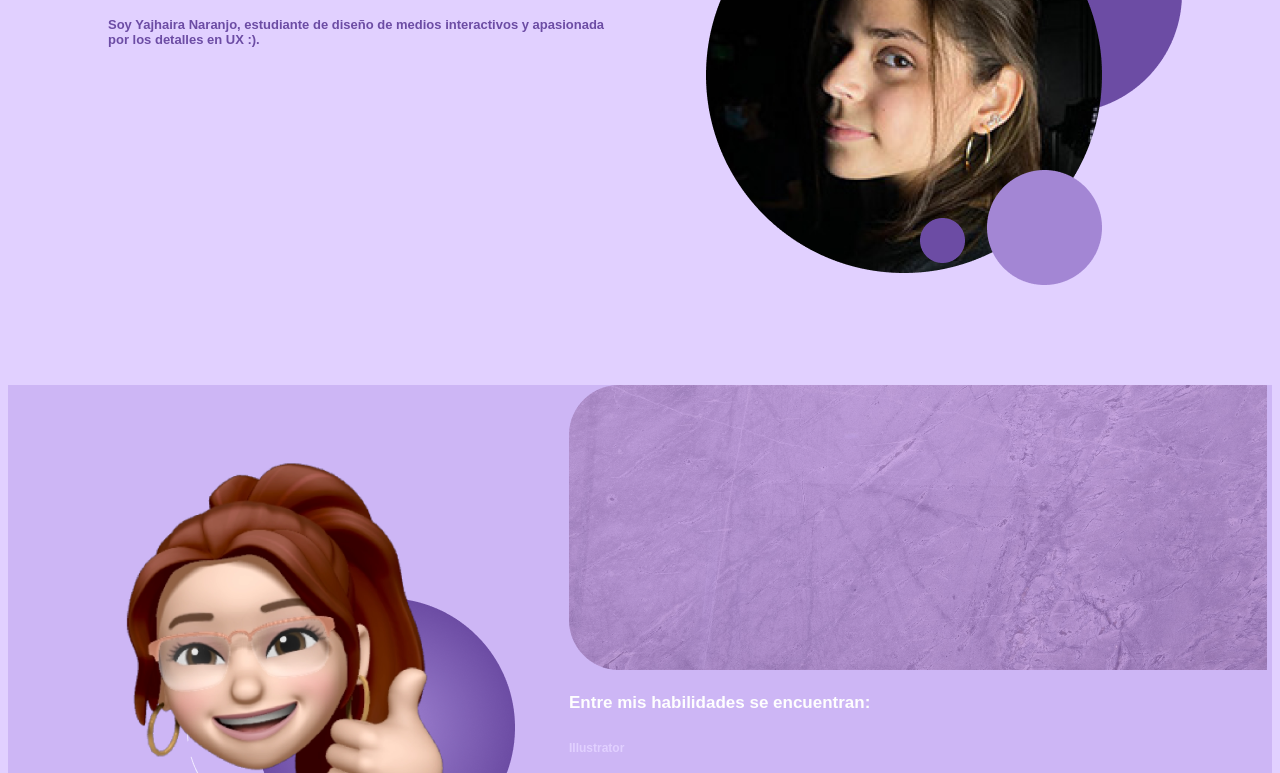
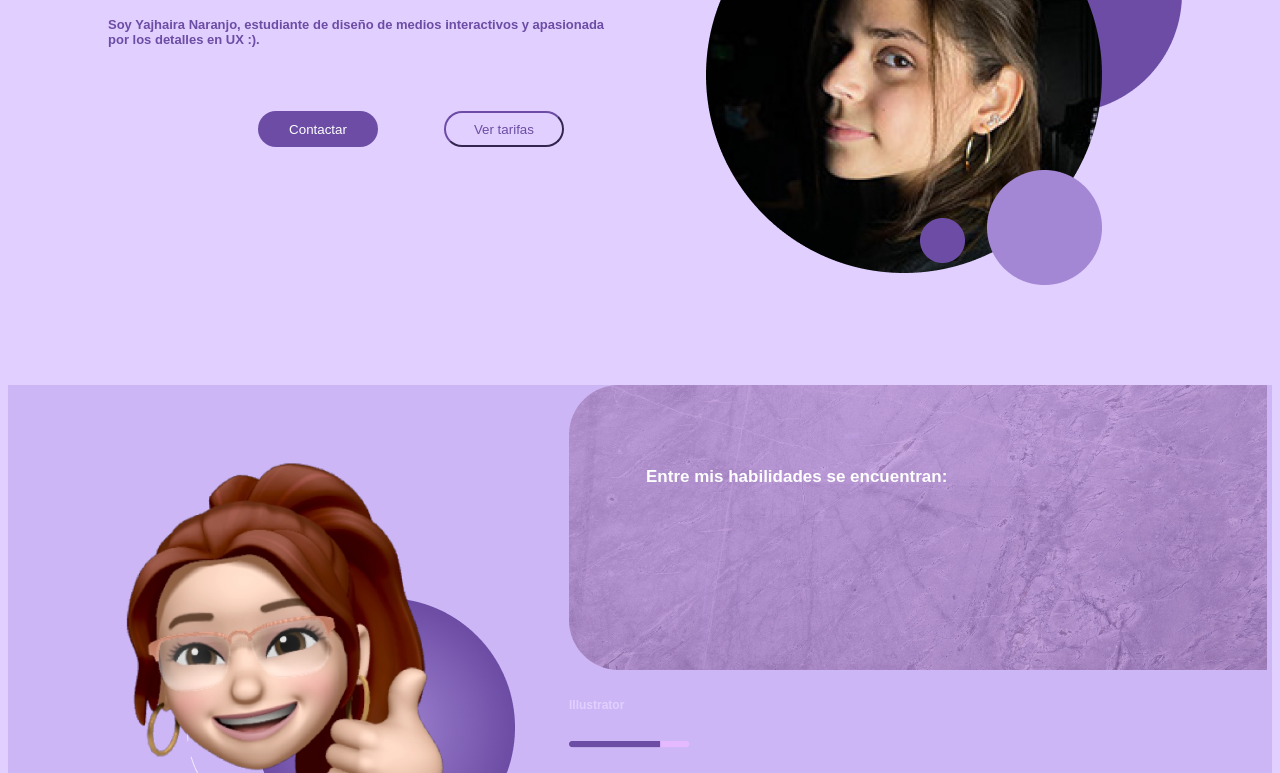
Before and after one commit to Yajhaira/Yajhaira_Naranjo_Semana_2, a plain HTML site: page index.html in a window 1280 px wide. Shown: the part 344-1117 px from the top of the page. Drawn offline with Linux system fonts and the light colour scheme.

Commit message:
Añade modificaciones a la segunda sección

```diff
--- a/index.html
+++ b/index.html
@@ -26,6 +26,10 @@
             <article class="initial-text">
             <h1 class = "white-text">¡Hola!</h1>
             <h5 class="purple-text">Soy Yajhaira Naranjo, estudiante de diseño de medios interactivos y apasionada por los detalles en UX :).</h5>
+            <div>
+            <button class="principal-button">Contactar</button>
+            <button class="second-button">Ver tarifas</button>
+            </div>
             </article>
 
             <img id= "imagenYajha" src="./src/ImagenYajha.png" alt="">
@@ -39,14 +43,22 @@
             <article>
             <img id="textura" src="./src/textura.png" alt="">
             <h4>Entre mis habilidades se encuentran:</h4>
+            <div>
             <h6>Illustrator</h6>
             <img src="./src/slider.png" alt="">
+            </div>
+            <div>
             <h6>After Effects</h6>
             <img src="./src/slider.png" alt="">
+            </div>
+            <div>
             <h6>Photoshop</h6>
             <img src="./src/slider.png" alt="">
+            </div>
+            <div>
             <h6>Figma</h6>
             <img src="./src/slider.png" alt="">
+            </div>
             </article>
 
         </section>
--- a/style.css
+++ b/style.css
@@ -54,6 +54,46 @@ h6 {
     margin: 30px 90px 90px 90px;
     display: flex;
 }
+
+.first-section > div > button {
+    display: flex;
+    flex-direction: row;
+    justify-content: center;
+}
+
+.principal-button {
+    background-color:#6C4CA4;
+    color: #FEFEFE;
+    width: 120px;
+    height: 36px;
+    margin: 54px 31px 10px 160px;
+    border: none;
+    border-radius: 25px;
+    transition: 0.5s;
+}
+
+.principal-button:hover {
+    background-color:#493171;
+}
+
+.second-button {
+    background-color:#E1D0FF;
+    color:#6C4CA4;
+    width: 120px;
+    height: 36px;
+    margin: 54px 31px;
+    border-color:#6C4CA4;
+    border-radius: 25px;
+    transition: 0.5s;
+}
+
+.second-button:hover {
+    background-color:#493171;
+    color:#FEFEFE;
+    border: none;
+}
+
+
 .second-section {
     width: 100%;
     background-color: #CDB6F5;
@@ -97,12 +137,16 @@ h6 {
     align-items: center;
 }
 
-.second-section > h4 {
-    position: absolute;
-    top: 0px;
-    left: 10px;
+.second-section > article {
+    position: relative;
 }
 
-.second-section > article{
-    position: relative;
+.second-section > article > h4 {
+    position: absolute;
+    top: 59px;
+    left: 77px;
 }
+
+.second-section > article > div {
+
+}
```
